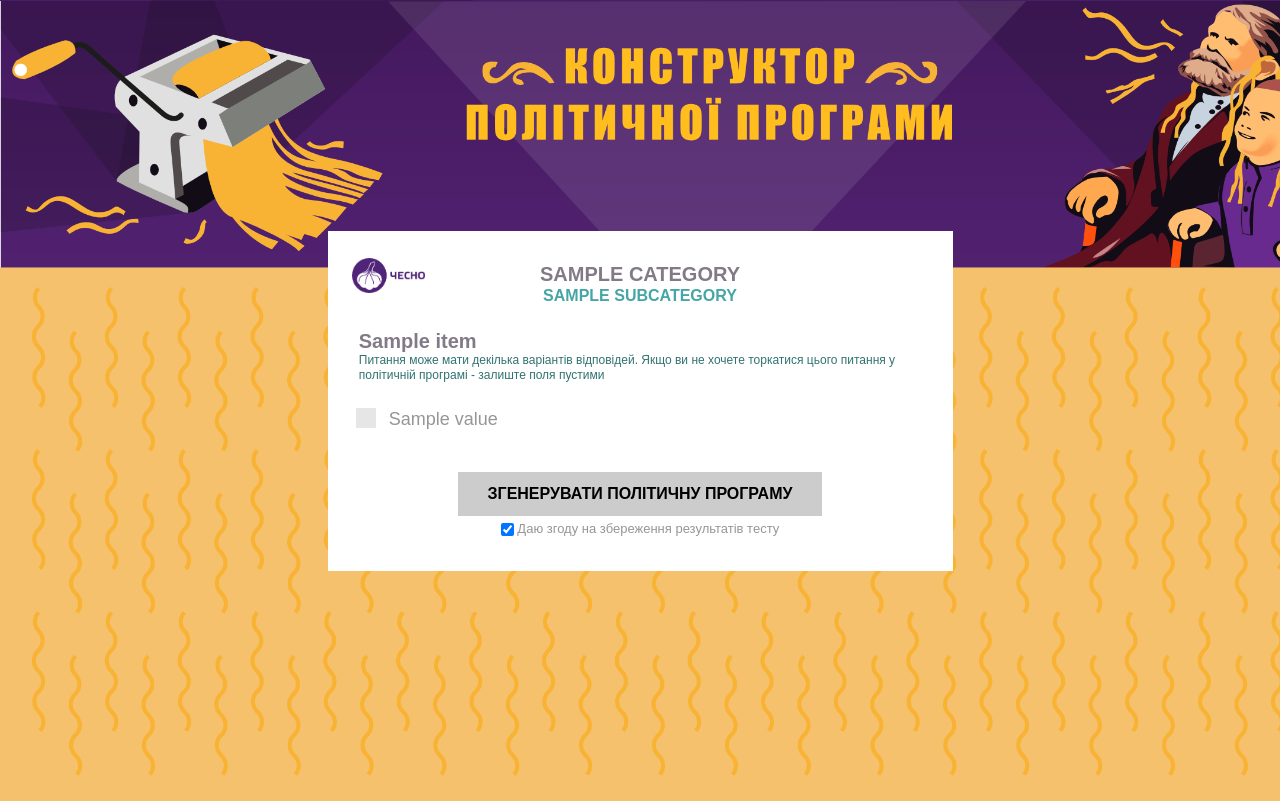
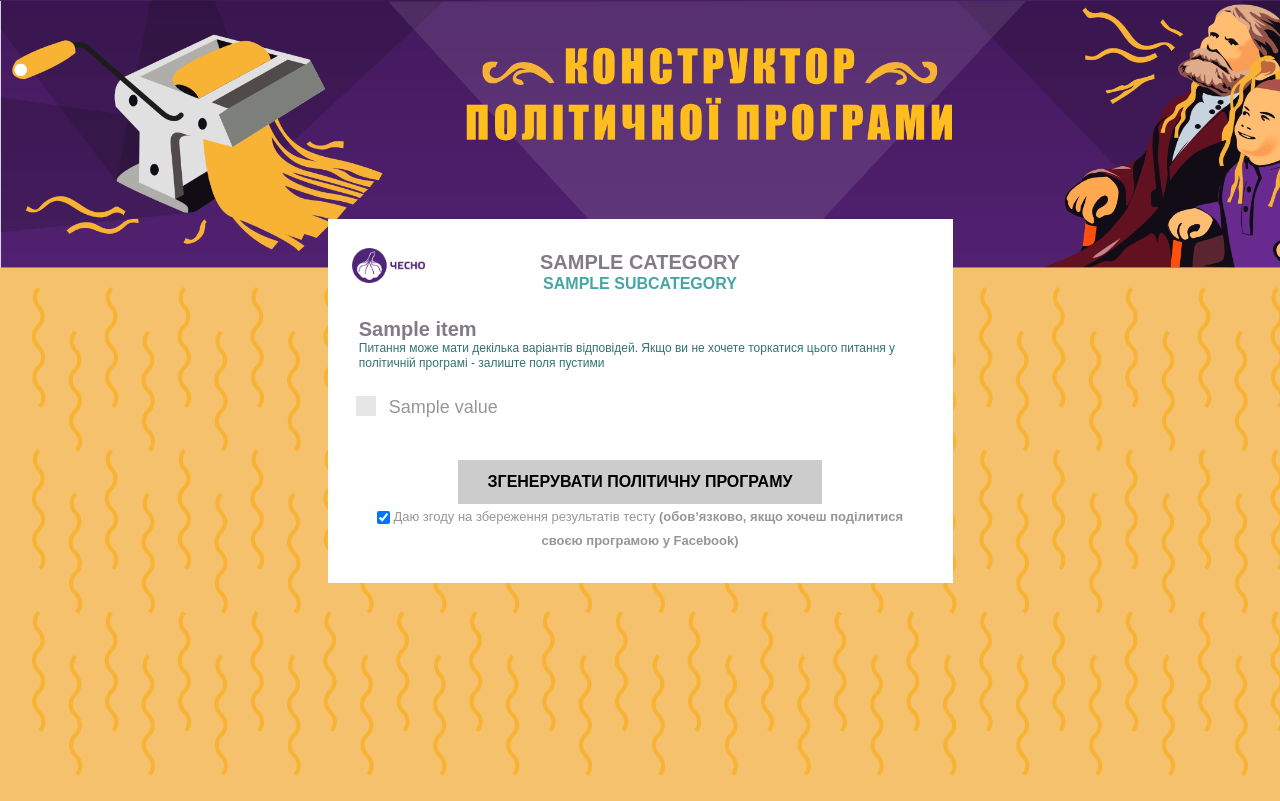
Before and after one commit to Sashkow/ukrainian-party-policy-constructor, a Django app: template questionnaire/templates/questionnaire.html in a window 1280 px wide. Shown: the part 799-1600 px from the top of the page. Run offline with Django 3.2, Linux system fonts and the light colour scheme; the template is opened without the code that fills it: most values are stand-ins (such as "Sample title", 1, 10 or a date in 2020); some libraries are stand-ins or nearby versions.

Commit message:
changed label 2

```diff
--- a/questionnaire/templates/questionsform.html
+++ b/questionnaire/templates/questionsform.html
@@ -47,7 +47,7 @@
 
                                     <div class="col" align="center">
                                  <label class="permissionLabel" for="permission"><input checked id="permission" type="checkbox" name="permission" value="on">
-                                     Даю згоду на збереження результатів тесту</label></div></div>
+                                     Даю згоду на збереження результатів тесту <b>(обовʼязково, якщо хочеш поділитися своєю програмою у Facebook)</b></label></div></div>
 
                       {% endif %}
                   </div>
```
